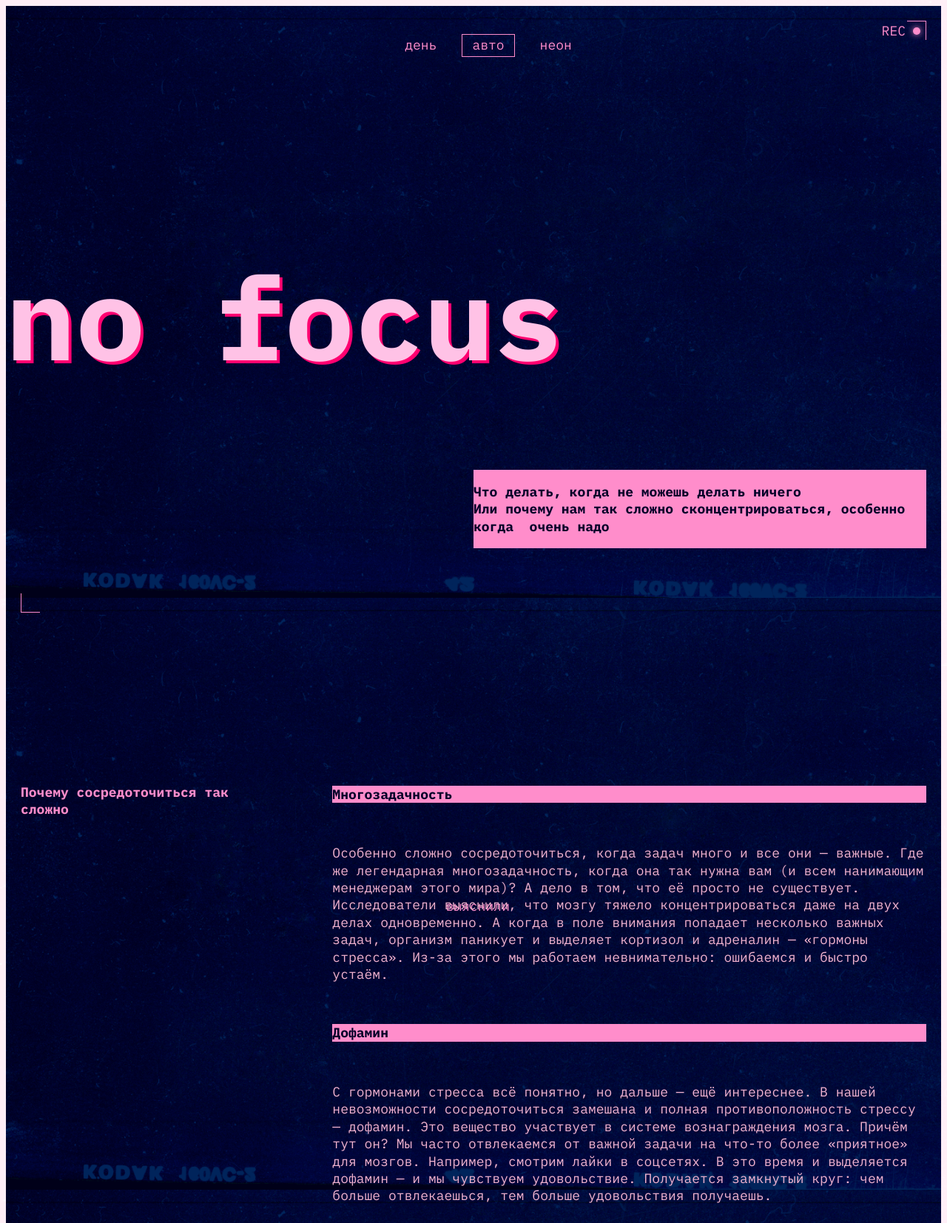
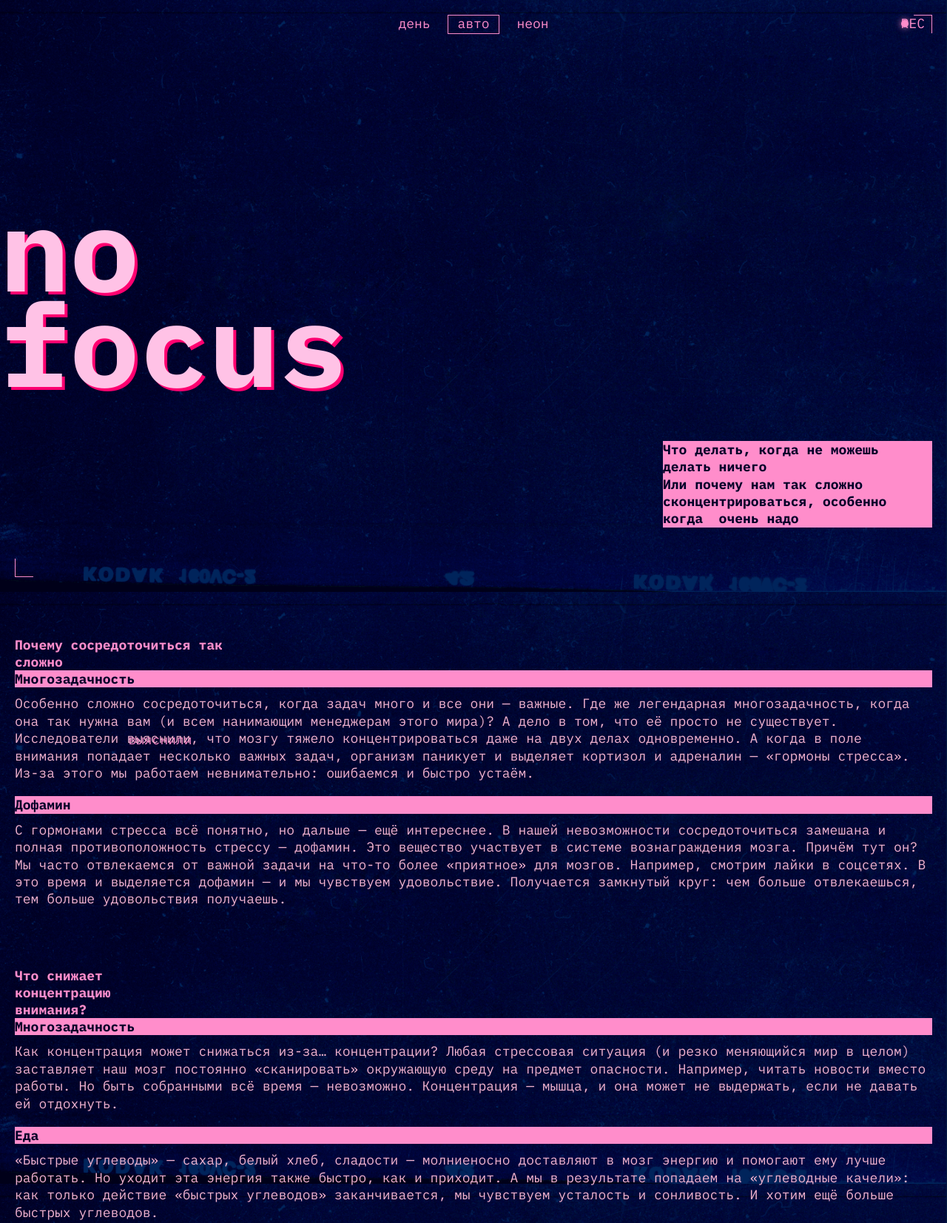
Before and after one commit to ele0le/slozhno-sosredotochitsya, a plain HTML site: page index.html in a window 1280 px wide. Shown: the top 1653 px of the page at 74% size. Drawn offline with Linux system fonts and the light colour scheme.

Commit message:
для четвертого автотеста

```diff
--- a/index.html
+++ b/index.html
@@ -8,7 +8,7 @@
     <meta name="description" content="Что делать, когда не можешь делать ничего, или почему нам так сложно сконцентрироваться"/>
     <title>Сложно сосредоточиться</title>
     <link rel="stylesheet" href="./fonts/fonts.css"/>
-    <link rel="stylesheet" href="./styles/global.css"/>
+    <link rel="stylesheet" href="./styles/globals.css"/>
     <link rel="stylesheet" href="./styles/variables.css"/>
     <link rel="stylesheet" href="./styles/style.css"/>
     <link rel="stylesheet" href="./styles/dark.css"/>
@@ -88,7 +88,7 @@
         </div>
       </section>
       <section class="what content-section">
-        <h2 class="section__title">
+        <h2 class="section__title what__details">
           Что снижает концентрацию внимания?
         </h2>
         <div class="section__content">
@@ -185,7 +185,7 @@
         </div>
       </section>
       <section class="pictures">
-        <h3 class="section__subtitle-bold title-decor">
+        <h3 class="section__subtitle-bold title-decor pictures__grid">
           А можно в картинках?
         </h3>
         <img src="./images/sunset.png" alt="Рисунок заката в горах в розово-сиреневых тонах" class="section__picture" loading="lazy">
--- a/styles/dark.css
+++ b/styles/dark.css
@@ -9,7 +9,7 @@
     Так стили написанные ниже будут иметь больший вес,
     чем стили в медиазапросе предпочтений пользователя
   */
-  --background-color: #00183f;
+  --background-color: #000028;
   --accent-color: #FF0070;
   --text-color-light: #F1B2CE;
   --title-color: #DB00FF;
@@ -19,7 +19,7 @@
 }
 
 .theme_dark .header__mark {
-  display: block;
+  display: flex;
 }
 
 .theme_dark .header__theme-menu-button_active {
@@ -30,3 +30,29 @@
   outline: 1px solid rgba(255, 0, 112, 0.4);
   cursor: pointer;
 }
+
+@media (prefers-color-scheme: dark) {
+  .page {
+    --background-color: #000028;
+    --accent-color: #FF0070;
+    --text-color-light: #F1B2CE;
+    --title-color: #DB00FF;
+    --button-border-hover: 1px solid rgba(255, 0, 112, 0.40);
+    --title-shadow: 4px 4px 0px #FF0070;
+    background-image: url(../images/cover-image-dark.png);
+  }
+
+  .theme_dark .header__mark {
+    display: flex;
+  }
+
+  .theme_dark .header__theme-menu-button_active {
+    border: 1px solid var(--accent-color);
+  }
+
+  .theme_dark .header__theme-menu-button:hover {
+    outline: 1px solid rgba(255, 0, 112, 0.4);
+    cursor: pointer;
+  }
+
+}
--- a/styles/style.css
+++ b/styles/style.css
@@ -4,14 +4,14 @@
   /* сохраните в разметке и стилях класс page. На его основе работает скрипт. */
   display: flex;
   flex-direction: column;
-  row-gap: var(--break-medium, 40px);
-  background-image: url(../images/cover-image-dark.png);
+  row-gap: 40px;
+  background-image: url("../images/cover-image-dark.png");
   background-color: var(--background-color, #000028);
   background-position: center;
   background-size: cover;
   background-attachment: fixed;
   background-repeat: no-repeat;
-  font-family: var(--font-family, sans-serif);
+  font-family: var(--font-family, monospace);
   font-size: var(--font-size, 18px);
   font-weight: var(--font-weight, 400);
 }
@@ -19,14 +19,10 @@
 .header {
   display: grid;
   grid-template-rows: 1fr auto 1fr;
-  grid-template-columns: 1fr;
-  align-items: center;
-  justify-content: space-between;
   position: relative;
   min-block-size: 668px;
-  padding: var(--break-small, 10px);
+  padding: 10px;
   block-size: 100vh;
-  margin-block-end: 50px;
 }
 
 @supports (block-size: 100dvb) {
@@ -37,50 +33,57 @@
 
 .header__mark {
   position: absolute;
+  display: flex;
+  align-items: center;
+  column-gap: 10px;
   color: var(--accent-color, #FF0070);
-  inset-inline-end: calc(var(--break-small) + 28px);
-  inset-block-start: calc(var(--break-small) + 2px);
+  inset-inline-end: 20px;
+  inset-block-start: 10px;
   line-height: 138.889%;
   text-transform: uppercase;
   font: inherit;
+  cursor: default;
 }
 
 .header__mark::after {
   content: "";
   position: absolute;
-  inset-inline-end: 0;
-  inset-block-start: 50%;
+  display: block;
   background-color: var(--accent-color, #FF0070);
   filter: drop-shadow(0px 0px 4px var(--accent-color, #FF0070));
   inline-size: 10px;
   block-size: 10px;
   border-radius: 50%;
-  margin: -5px -20px 0 0;
 }
 
 .header__theme-menu {
   align-self: center;
-  justify-self: end;
+  justify-self: flex-end;
 }
 
 .header__theme-menu-list {
   display: flex;
   flex-direction: column;
-  gap: var(--break-small, 10px);
+  gap: 10px;
   list-style-type: none;
 }
 
 .header__theme-menu-button {
-  position: relative;
-  display: block;
-  padding: 2px 13px 4px;
+  display: flex;
+  flex-direction: column;
+  align-items: center;
+  padding: 1.5px 13px;
+  row-gap: 1px;
   background-color: transparent;
   cursor: pointer;
   appearance: none;
   font-family: var(--font-family, sans-serif);
   color: var(--accent-color, #FF0070);
   font-size: var(--font-size, 18px);
+  line-height: 100%;
   border: 1px solid transparent;
+  inline-size: 70px;
+  min-block-size: 26px;
 }
 
 .header__theme-menu-button_active {
@@ -98,12 +101,10 @@
 
 .header__theme-menu-button:focus-visible::after {
   content: "";
-  position: absolute;
-  inline-size: 100%;
+  display: block;
+  inline-size: calc(100% + 20px);
   block-size: 1px;
   background-color: var(--accent-color);
-  inset-block-end: -2px;
-  inset-inline-start: 0;
   border-block-end: 1px solid currentColor;
 }
 
@@ -111,6 +112,7 @@
 .decor::after {
   content: "";
   position: absolute;
+  display: block;
   inline-size: 25px;
   block-size: 25px;
 }
@@ -118,19 +120,19 @@
 .decor::before {
   border-inline-end: 1px solid var(--accent-color, #FF0070);
   border-block-start: 1px solid var(--accent-color, #FF0070);
-  inset-inline-end: var(--break-small, 10px);
-  inset-block-start: var(--break-small, 10px);
+  inset-inline-end: 10px;
+  inset-block-start: 10px;
 }
 
 .decor::after {
   border-inline-start: 1px solid var(--accent-color, #FF0070);
   border-block-end: 1px solid var(--accent-color, #FF0070);
-  inset-inline-start: var(--break-small, 10px);
-  inset-block-end: var(--break-small, 10px);
+  inset-inline-start: 10px;
+  inset-block-end: 10px;
 }
 
 .header__title {
-  font-size: var(--title-size);
+  font-size: clamp(7.25rem, 7.0115rem + 1.0178vw, 7.5rem);
   color: var(--title-color, #DB00FF);
   text-shadow: var(--title-shadow, 4px 4px 0px #FF0070);
   font-weight: var(--font-weight-bold, 700);
@@ -147,16 +149,15 @@
 }
 
 .header__text {
-  max-block-size: 117px;
-  min-inline-size: 355px;
-  display: block;
   align-self: center;
-  justify-self: flex-end;
+  font-weight: var(--font-weight-bold, 700);
 }
 
 .main {
-  display: grid;
-  padding: var(--break-small, 10px);
+  display: flex;
+  flex-direction: column;
+  padding: 10px;
+  row-gap: 50px;
 }
 
 .section__title {
@@ -169,12 +170,13 @@
 .section__content {
   display: flex;
   flex-direction: column;
-  gap: 20px;
+  gap: var(--section-gap, 20px);
 }
 
 .section__subtitle-bold {
   font-size: 18px;
   font-weight: var(--font-weight-bold, 700);
+  line-height: var(--line-height, 130%);
 }
 
 .section__subtitle-normal {
@@ -184,7 +186,7 @@
 .section__paragraph {
   display: flex;
   flex-direction: column;
-  row-gap: var(--break-small);
+  row-gap: 10px;
 }
 
 .section__text {
@@ -213,27 +215,30 @@
 }
 
 .pictures {
-  gap: var(--break-small, 10px);
+  inline-size: 100%;
+  gap: 10px;
+  display: grid;
 }
 
 .section__picture {
+  display: block;
   inline-size: 100%;
-  block-size: auto;
-  margin-block-end: 40px;
+  block-size: 100%;
+  object-position: center;
 }
 
 .footer {
-  display: grid;
+  position: relative;
+  display: flex;
   justify-content: center;
   align-items: center;
-  position: relative;
   min-block-size: 668px;
-  block-size: 100dvb;
-  padding: var(--break-small, 10px);
+  block-size: 100vh;
+  padding: 10px;
 }
 
 .footer__title {
-  font-size: var(--title-size);
+  font-size: clamp(7.25rem, 7.0115rem + 1.0178vw, 7.5rem);
   color: var(--title-color, #DB00FF);
   text-shadow: 2px 2px 0px #FF0070;
   font-weight: var(--font-weight-bold, 700);
@@ -242,54 +247,56 @@
 
 @media (width >= 768px) {
   .page {
-    background-image: url(../images/cover-image-dark.png);
-    background-position: center;
-    background-size: cover;
-    background-attachment: fixed;
+    row-gap: 60px;
+  }
+
+  .decor::before {
+    inset-inline-end: 20px;
+    inset-block-start: 20px;
+  }
+
+  .decor::after {
+    inset-inline-start: 20px;
+    inset-block-end: 20px;
   }
 
   .header {
-    position: relative;
-    display: grid;
-    grid-template-rows: 1fr min-content 1fr;
-    justify-items: end;
-    align-items: center;
-    padding: var(--break-small);
-    block-size: 100vh;
-    min-block-size: 668px;
-    font-size: var(--font-size);
+    min-block-size: 1024px;
+    padding: 20px;
+  }
+
+  .header__mark {
+    inset-block-start: 20px;
+    inset-inline-end: 30px;
   }
 
   .header__title {
-    position: relative;
-    inset-inline-start: calc(-1 * var(--break-small));
+    font-size: clamp(7.5rem, 0.5625rem + 14.4531vw, 9.8125rem);
+    margin-inline-start: -20px;
   }
 
   .header__text {
-    margin-block-start: calc(2 *var(--break-small));
-    inline-size: 50%;
+    inline-size: 364px;
+    justify-self: flex-end;
   }
 
   .main {
-    padding: calc(3 * var(--break-small)) var(--break-small);
-  }
-
-  .content-section {
-    display: grid;
-    grid-template-columns: 1fr 2fr;
-    gap: var(--break-small);
-  }
-
-  .content-section:not(:last-of-type) {
-    margin-block-end: calc(4 * var(--break-small));
+    row-gap: 80px;
+    padding: 0 20px;
   }
 
   .section__title {
-    margin-block-end: 0;
+    inline-size: 236px;
+    min-inline-size: 236px;
+  }
+
+  .why,
+  .how {
+    flex-direction: row;
   }
 
   .pictures {
-    gap: var(--break-small);
+    gap: 20px;
     grid-template:
     "title title title"
     "image1 image1 image2"
@@ -297,7 +304,7 @@
     "image3 image5 image5"
   }
 
-  .section__subtitle-bold {
+  .pictures__grid {
     grid-area: title;
   }
 
@@ -320,17 +327,25 @@
   .section__picture:nth-child(6) {
     grid-area: image5;
   }
+
+  .footer {
+    min-block-size: 1024px;
+    padding: 20px;
+  }
+
+  .footer__title {
+    font-size: clamp(7.5rem, 0.5625rem + 14.4531vw, 9.8125rem);
+  }
 }
 
-  @media (width >= 1024px) {
+  @media (1024px <= width) {
     .header {
-      margin-block-end: 6%;
-      grid-template-rows: 40% 20% 40%;
+      min-block-size: 768px;
     }
 
     .header__theme-menu {
       justify-self: center;
-      align-self: start;
+      align-self: flex-start;
     }
 
     .header__theme-menu-list {
@@ -338,57 +353,20 @@
     }
 
     .header__title {
-      font-size: clamp(7.5rem, 0.5625rem + 14.4531vw, 9.8125rem);
-    }
-
-    .header__text {
-      padding: 0;
+      inline-size: 491px;
     }
 
     .section__title {
-      max-width: 315px;
+      min-inline-size: 315px;
+      inline-size: 315px;
     }
 
-    .pictures {
-      gap: var(--break-small);
-      grid-template:
-      "title title title"
-      "image1 image1 image2"
-      "image3 image4 image2"
-      "image3 image5 image5"
+    .what__details {
+      display: grid;
+      grid-template-columns: repeat(3, 1fr);
     }
 
-    .section__subtitle-bold {
-      grid-area: title;
-    }
-
-    .section__picture:nth-child(2) {
-      grid-area: image1;
-    }
-
-    .section__picture:nth-child(3) {
-      grid-area: image2;
-    }
-
-    .section__picture:nth-child(4) {
-      grid-area: image3;
-    }
-
-    .section__picture:nth-child(5) {
-      grid-area: image4;
-    }
-
-    .section__picture:nth-child(6) {
-      grid-area: image5;
-    }
-
-    .what {
-      display: grid;
-      grid-template-columns: repeat(3, 1fr);
-      gap: var(--break-small);
-    }
-
-    .footer__title {
-      font-size: clamp(7.5rem, 0.5625rem + 14.4531vw, 9.8125rem);
+    .footer {
+      min-block-size: 768px;
     }
   }
--- a/styles/variables.css
+++ b/styles/variables.css
@@ -4,7 +4,6 @@
 */
 :root {
 --accent-color: #FF0070;
---title-size: clamp(7.25rem, 7.0115rem + 1.0178vw, 7.5rem);
 --title-color: #DB00FF;
 --title-shadow: 4px 4px 0px #FF0070;
 --font-family: 'IBM Plex Mono', monospace;
@@ -12,21 +11,10 @@
 --font-weight: 400;
 --line-height: 130%;
 --font-weight-bold: 700;
---break-small: 10px;
---break-medium: 40px;
---break-large: 50px;
+--section-gap: 20px;
 --button-border-hover: 1px solid rgba(255, 0, 112, 0.40);
 --text-color-dark: #000028;
 --text-color-light: #F1B2CE;
 --background-color: #000028;
 
 }
-
-@media (width >= 768px) {
-  :root {
-    --title-size-desktop: clamp(7.5rem, 0.5625rem + 14.4531vw, 9.8125rem);
-    --break-small: 20px;
-    --break-medium: 60px;
-    --break-large: 80px;
-  }
-}
```
